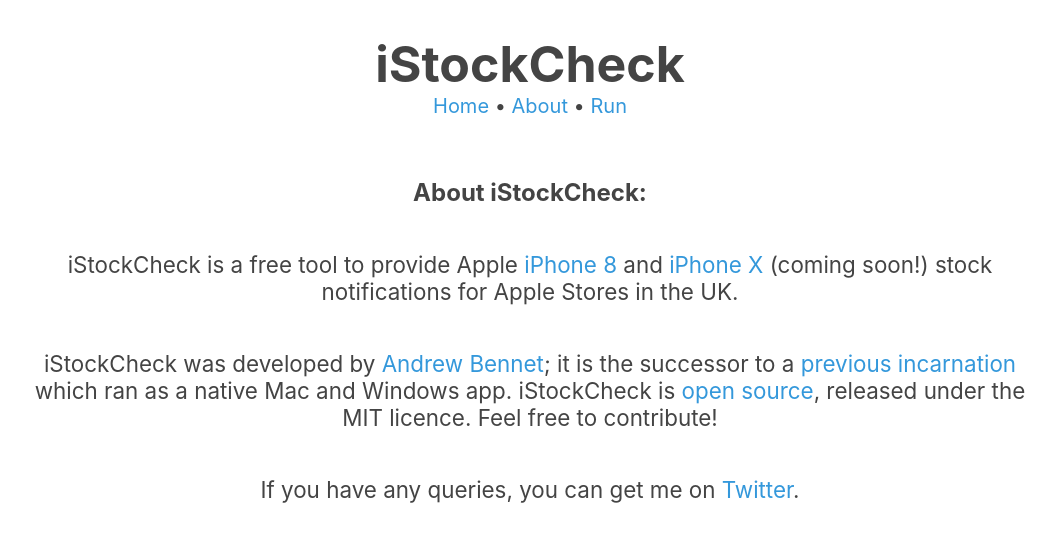
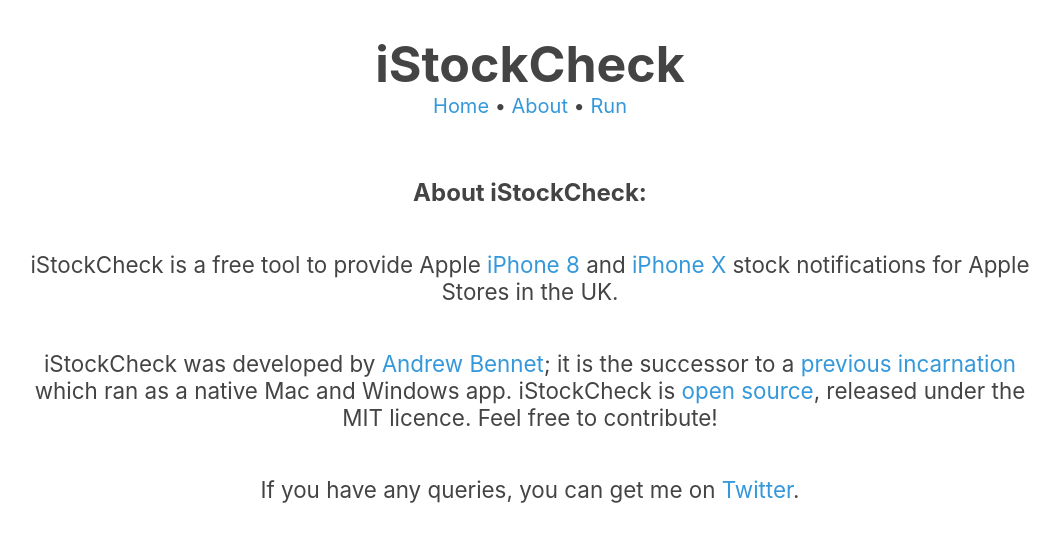
Before and after one commit to AndrewBennet/iStockCheck, a Django app: page /about in a window 1280 px wide. Shown: the top 542 px of the page, without its empty margins (110-1170 px from the left). Run offline with Django 3.2, Linux system fonts and the light colour scheme; some libraries are stand-ins or nearby versions.

Commit message:
Remove false "coming soon" text

```diff
--- a/main/templates/main/about.html
+++ b/main/templates/main/about.html
@@ -9,7 +9,7 @@
 		<br/><br/><br/>
 		<h2>About iStockCheck:</h2>
 		<div class="centered subhead">
-			<p>iStockCheck is a free tool to provide Apple <a href="https://www.apple.com/iphone-8">iPhone 8</a> and <a href="https://www.apple.com/iphone-x">iPhone X</a> (coming soon!) stock notifications for Apple Stores in the UK.</p>
+			<p>iStockCheck is a free tool to provide Apple <a href="https://www.apple.com/iphone-8">iPhone 8</a> and <a href="https://www.apple.com/iphone-x">iPhone X</a> stock notifications for Apple Stores in the UK.</p>
 			<p>iStockCheck was developed by <a href="https://www.andrewbennet.com/">Andrew Bennet</a>; it is the successor to a <a href="https://github.com/AndrewBennet/iStockcheck/tree/8d3529bb67389106a0f5b83a64a83e2b43fc168f">previous incarnation</a> which ran as a native Mac and Windows app. iStockCheck is <a href="https://github.com/AndrewBennet/iStockcheck">open source</a>, released under the MIT licence. Feel free to contribute!</p>
 			<!-- Not sure if the next bit is relevant -->
 			<!--<p>iStockCheck is a <a href="https://www.djangoproject.com/">Django web app</a>, hosted on <a href="https://www.pythonanywhere.com/">Python Anywhere</a>.
```
